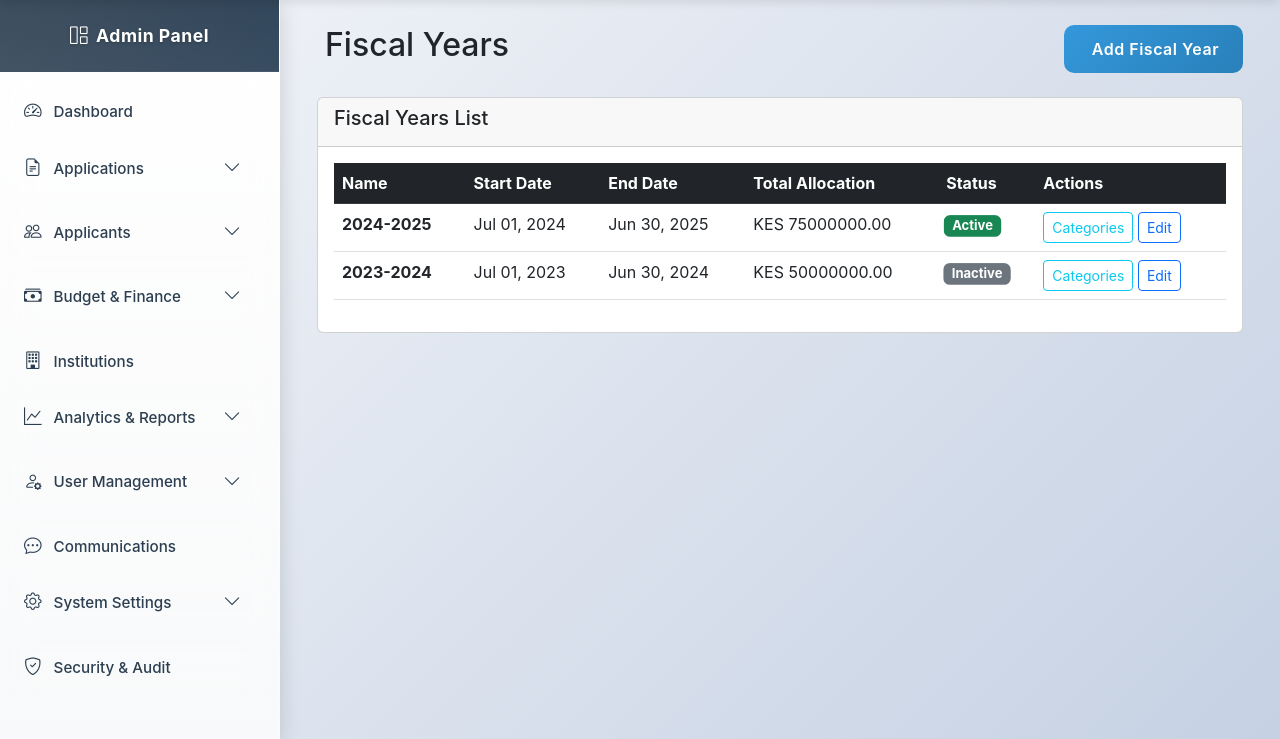
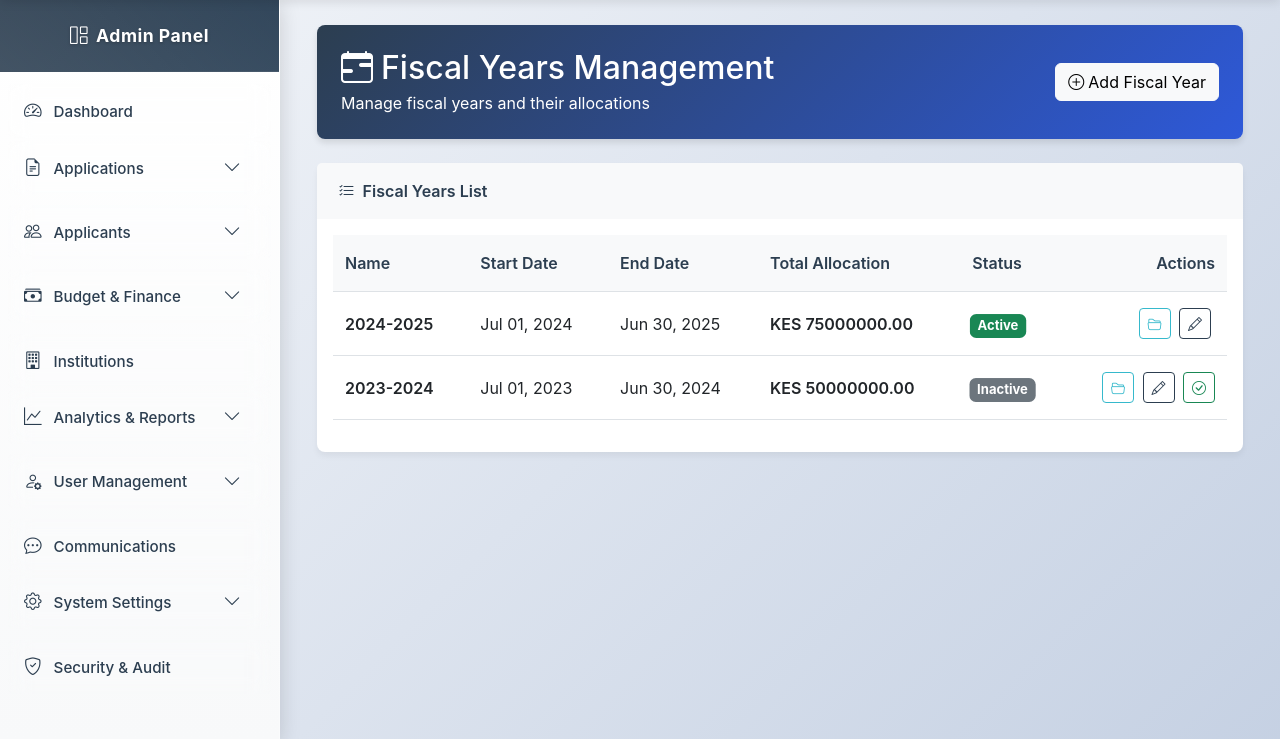
Before and after one commit to steve-ongera/kiharu-bursary-system, a Django app: page /fiscal-years/ in a window 1280 px wide. Shown: the part 60-799 px from the top of the page. Run offline with Django 5.2, Linux system fonts and the light colour scheme; a user stored in the database is signed in; data comes from the database, SQL or seed files in the repository.

Commit message:
made updates

```diff
--- a/templates/admin/fiscal_year_list.html
+++ b/templates/admin/fiscal_year_list.html
@@ -1,68 +1,192 @@
-<!-- admin/fiscal_year_list.html -->
 {% extends 'admin_base.html' %}
 {% load static %}
 
 {% block title %}Fiscal Years - Admin{% endblock %}
 
 {% block content %}
+<style>
+
+    .page-header {
+        background: linear-gradient(135deg, var(--primary-color) 0%, #2e59d9 100%);
+        color: white;
+        border-radius: 8px;
+        padding: 1.5rem;
+        margin-bottom: 1.5rem;
+        box-shadow: 0 4px 6px rgba(0, 0, 0, 0.1);
+    }
+
+    .card {
+        border: none;
+        border-radius: 8px;
+        box-shadow: 0 4px 6px rgba(0, 0, 0, 0.05);
+        margin-bottom: 1.5rem;
+    }
+
+    .card-header {
+        background-color: var(--light-bg);
+        border-bottom: 1px solid var(--border-color);
+        font-weight: 600;
+        padding: 1rem 1.35rem;
+        color: var(--primary-color);
+    }
+
+    .table th {
+        border-top: none;
+        font-weight: 600;
+        color: var(--primary-color);
+        background-color: var(--light-bg);
+        padding: 1rem 0.75rem;
+    }
+
+    .table td {
+        padding: 1rem 0.75rem;
+        vertical-align: middle;
+    }
+
+    .status-badge {
+        font-size: 0.75rem;
+        padding: 0.4em 0.6em;
+    }
+
+    .btn-primary {
+        background-color: var(--primary-color);
+        border-color: var(--primary-color);
+    }
+
+    .btn-primary:hover {
+        background-color: var(--primary-hover);
+        border-color: var(--primary-hover);
+    }
+
+    .btn-outline-primary {
+        border-color: var(--primary-color);
+        color: var(--primary-color);
+    }
+
+    .btn-outline-primary:hover {
+        background-color: var(--primary-color);
+        color: white;
+    }
+
+    .btn-outline-info {
+        border-color: #36b9cc;
+        color: #36b9cc;
+    }
+
+    .btn-outline-info:hover {
+        background-color: #36b9cc;
+        color: white;
+    }
+
+    .table-hover tbody tr:hover {
+        background-color: rgba(78, 115, 223, 0.05);
+    }
+
+    .fiscal-year-name {
+        color: var(--primary-color);
+        font-weight: 600;
+    }
+
+    .allocation-amount {
+        font-weight: 600;
+        color: #1cc88a;
+    }
+
+    .action-buttons {
+        white-space: nowrap;
+    }
+
+    .empty-state {
+        padding: 3rem 1rem;
+        text-align: center;
+        color: var(--secondary-color);
+    }
+
+    .empty-state i {
+        font-size: 3rem;
+        margin-bottom: 1rem;
+        color: #dddfeb;
+    }
+</style>
+
 <div class="container-fluid">
+    <!-- Page Header -->
+    <div class="page-header">
+        <div class="row align-items-center">
+            <div class="col-md-8">
+                <h2 class="mb-1"><i class="bi bi-calendar-range me-2"></i>Fiscal Years Management</h2>
+                <p class="mb-0">Manage fiscal years and their allocations</p>
+            </div>
+            <div class="col-md-4 text-md-end">
+                <a href="{% url 'fiscal_year_create' %}" class="btn btn-light">
+                    <i class="bi bi-plus-circle me-1"></i>Add Fiscal Year
+                </a>
+            </div>
+        </div>
+    </div>
+
     <div class="row">
         <div class="col-12">
-            <div class="d-flex justify-content-between align-items-center mb-4">
-                <h2><i class="fas fa-calendar-alt me-2"></i>Fiscal Years</h2>
-                <a href="{% url 'fiscal_year_create' %}" class="btn btn-primary">
-                    <i class="fas fa-plus me-1"></i>Add Fiscal Year
-                </a>
-            </div>
-
             <div class="card">
-                <div class="card-header">
-                    <h5>Fiscal Years List</h5>
+                <div class="card-header d-flex align-items-center">
+                    <i class="bi bi-list-check me-2"></i>Fiscal Years List
                 </div>
                 <div class="card-body">
+                    {% if fiscal_years %}
                     <div class="table-responsive">
                         <table class="table table-hover">
-                            <thead class="table-dark">
+                            <thead>
                                 <tr>
                                     <th>Name</th>
                                     <th>Start Date</th>
                                     <th>End Date</th>
                                     <th>Total Allocation</th>
                                     <th>Status</th>
-                                    <th>Actions</th>
+                                    <th class="text-end">Actions</th>
                                 </tr>
                             </thead>
                             <tbody>
                                 {% for fiscal_year in fiscal_years %}
                                 <tr>
-                                    <td><strong>{{ fiscal_year.name }}</strong></td>
+                                    <td class="fiscal-year-name">{{ fiscal_year.name }}</td>
                                     <td>{{ fiscal_year.start_date|date:"M d, Y" }}</td>
                                     <td>{{ fiscal_year.end_date|date:"M d, Y" }}</td>
-                                    <td>KES {{ fiscal_year.total_allocation|floatformat:2 }}</td>
+                                    <td class="allocation-amount">KES {{ fiscal_year.total_allocation|floatformat:2 }}</td>
                                     <td>
                                         {% if fiscal_year.is_active %}
-                                            <span class="badge bg-success">Active</span>
+                                            <span class="badge bg-success status-badge">Active</span>
                                         {% else %}
-                                            <span class="badge bg-secondary">Inactive</span>
+                                            <span class="badge bg-secondary status-badge">Inactive</span>
                                         {% endif %}
                                     </td>
-                                    <td>
-                                        <a href="{% url 'bursary_category_list' %}?fiscal_year={{ fiscal_year.id }}" class="btn btn-sm btn-outline-info">
-                                            <i class="fas fa-list"></i> Categories
+                                    <td class="text-end action-buttons">
+                                        <a href="{% url 'bursary_category_list' %}?fiscal_year={{ fiscal_year.id }}" class="btn btn-sm btn-outline-info me-1" title="View Categories">
+                                            <i class="bi bi-folder2-open"></i>
                                         </a>
-                                        <button class="btn btn-sm btn-outline-primary">
-                                            <i class="fas fa-edit"></i> Edit
+                                        <button class="btn btn-sm btn-outline-primary me-1" title="Edit">
+                                            <i class="bi bi-pencil"></i>
                                         </button>
+                                        {% if not fiscal_year.is_active %}
+                                        <button class="btn btn-sm btn-outline-success" title="Activate">
+                                            <i class="bi bi-check-circle"></i>
+                                        </button>
+                                        {% endif %}
                                     </td>
-                                </tr>
-                                {% empty %}
-                                <tr>
-                                    <td colspan="6" class="text-center text-muted">No fiscal years found.</td>
                                 </tr>
                                 {% endfor %}
                             </tbody>
                         </table>
                     </div>
+                    {% else %}
+                    <div class="empty-state">
+                        <i class="bi bi-calendar-x"></i>
+                        <h4>No Fiscal Years Found</h4>
+                        <p>Get started by adding your first fiscal year</p>
+                        <a href="{% url 'fiscal_year_create' %}" class="btn btn-primary mt-2">
+                            <i class="bi bi-plus-circle me-1"></i>Add Fiscal Year
+                        </a>
+                    </div>
+                    {% endif %}
                 </div>
             </div>
         </div>
```
